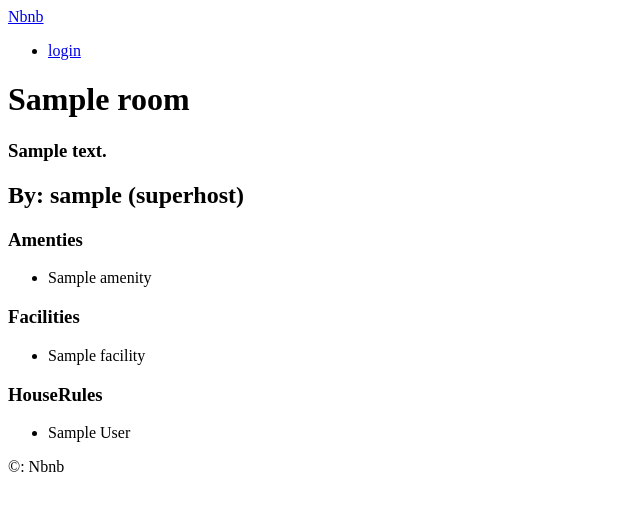
After one commit to HyungMinKang/airbnb-clone, a Django app: page /rooms/1 in a window 1280 px wide. The commit adds this page. Shown: the top 511 px of the page, without its empty margins (0-640 px from the left). Run offline with Django 3.2, Linux system fonts and the light colour scheme; tables that the repository leaves empty hold one stand-in row (values such as "Sample post").

Commit message:
Airbnb Sixth
~CH 12.2
~constructing front-end~

```diff
--- a/config/urls.py
+++ b/config/urls.py
@@ -21,6 +21,7 @@ from django.conf.urls.static import static
 
 urlpatterns = [
     path("", include("core.urls", namespace="core")),
+    path("rooms/", include("rooms.urls", namespace="rooms")),
     path("admin/", admin.site.urls),
 ]
 
--- a/core/urls.py
+++ b/core/urls.py
@@ -3,4 +3,4 @@ from rooms import views as room_views
 
 app_name = "core"
 
-urlpatterns = [path("", room_views.all_rooms, name="home")]
+urlpatterns = [path("", room_views.HomeView.as_view(), name="home")]
--- a/rooms/management/commands/seed_rooms.py
+++ b/rooms/management/commands/seed_rooms.py
@@ -45,7 +45,7 @@ class Command(BaseCommand):
                 room_models.Photo.objects.create(
                     caption=seeder.faker.sentence(),
                     room=room,
-                    file=f"/media/room_photos/{random.randint(1,31)}.webp",
+                    file=f"/room_photos/{random.randint(1,26)}.jpg",
                 )
             for a in amenties:
                 magic_number = random.randint(0, 15)
--- a/rooms/models.py
+++ b/rooms/models.py
@@ -1,4 +1,5 @@
 from django.db import models  # django db import
+from django.urls import reverse
 from django_countries.fields import CountryField  # outside package import
 from core import models as core_models  # innerside application package import
 
@@ -96,6 +97,9 @@ class Room(core_models.TimeStampedModel):
         self.city = str.capitalize(self.city)
         super().save(*args, **kwargs)
 
+    def get_absolute_url(self):
+        return reverse("rooms:detail", kwargs={"pk": self.pk})
+
     def total_rating(self):
         all_reviews = self.reviews.all()
         all_ratings = 0
--- /dev/null
+++ b/rooms/urls.py
@@ -0,0 +1,6 @@
+from django.urls import path
+from . import views
+
+app_name = "rooms"
+
+urlpatterns = [path("<int:pk>", views.room_detail, name="detail")]
--- a/rooms/views.py
+++ b/rooms/views.py
@@ -1,7 +1,32 @@
+from django.db.models import ObjectDoesNotExist
+from django.utils import timezone
 from django.shortcuts import render
+from django.views.generic import ListView
 from . import models
 
 
-def all_rooms(request):
-    all_rooms = models.Room.objects.all()
-    return render(request, "rooms/home.html", context={"rooms": all_rooms})
+class HomeView(ListView):
+
+    """ HomeView Definition """
+
+    model = models.Room
+    paginate_by = 10
+    paginate_orphans = 5
+    ordering = "created"
+    context_object_name = "rooms"
+
+    def get_context_data(self, **kwargs):
+        context = super().get_context_data(**kwargs)
+        now = timezone.now()
+        context["now"] = now
+        return context
+
+
+def room_detail(request, pk):
+
+    try:
+        room = models.Room.objects.get(pk=pk)
+    except models.Room.DoestNotExit:
+        pass
+
+    return render(request, "rooms/detail.html", {"room": room})
--- a/templates/partial/header.html
+++ b/templates/partial/header.html
@@ -1,5 +1,5 @@
 <header>
-      <a href="/">Nbnb</a>
+      <a href="{% url "core:home"%}">Nbnb</a>
       <ul>
         <li><a href="#">login</a></li>
       </ul>
--- /dev/null
+++ b/templates/rooms/detail.html
@@ -0,0 +1,43 @@
+{% extends "base.html" %}
+
+{% block page_name%}
+
+    Home
+
+{% endblock page_name%}
+
+
+
+{% block content %}
+<div>
+    <h1>{{room.name}}</h1>
+    <h3>{{room.description}}</h3>
+</div>
+<div>
+    <h2>By: {{room.host.username}}
+    {% if  room.host.superhost%}
+        (superhost)
+    {% endif%}
+    </h2>
+    <h3>Amenties</h3>
+    <ul>
+    {% for a in room.amenties.all%}
+        <li>{{a}}</li>
+    {% endfor %}
+    </ul>
+
+
+    <h3>Facilities</h3>
+    <ul>
+    {% for f in room.facilities.all%}
+        <li>{{f}}</li>
+    {% endfor %}
+    </ul>
+    <h3>HouseRules</h3>
+    <ul>
+    {% for h in room.house_rules.all%}
+        <li>{{h}}</li>
+    {% endfor %}
+    </ul>
+</div>
+{% endblock%}
```
Also changed, not shown: templates/rooms/home.html (deleted, +0 -18 lines), templates/rooms/room_list.html (added, +31 -0 lines).
